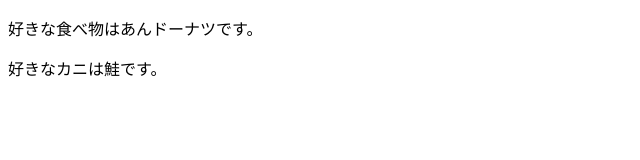
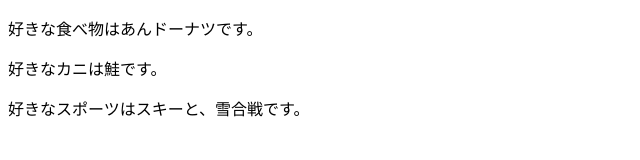
Before and after one commit to koyama86/command-practice, a plain HTML site: page index.html in a window 1280 px wide. Shown: the whole page, without its empty margins (0-640 px from the left). Drawn offline with Linux system fonts and the light colour scheme.

Commit message:
好きなスポーツを追記,修正

```diff
--- a/index.html
+++ b/index.html
@@ -8,6 +8,7 @@
 <body>
     <p>好きな食べ物はあんドーナツです。</p>
     <p>好きなカニは鮭です。</p>
+    <p>好きなスポーツはスキーと、雪合戦です。</p>
 
 </body>
 </html>
```
